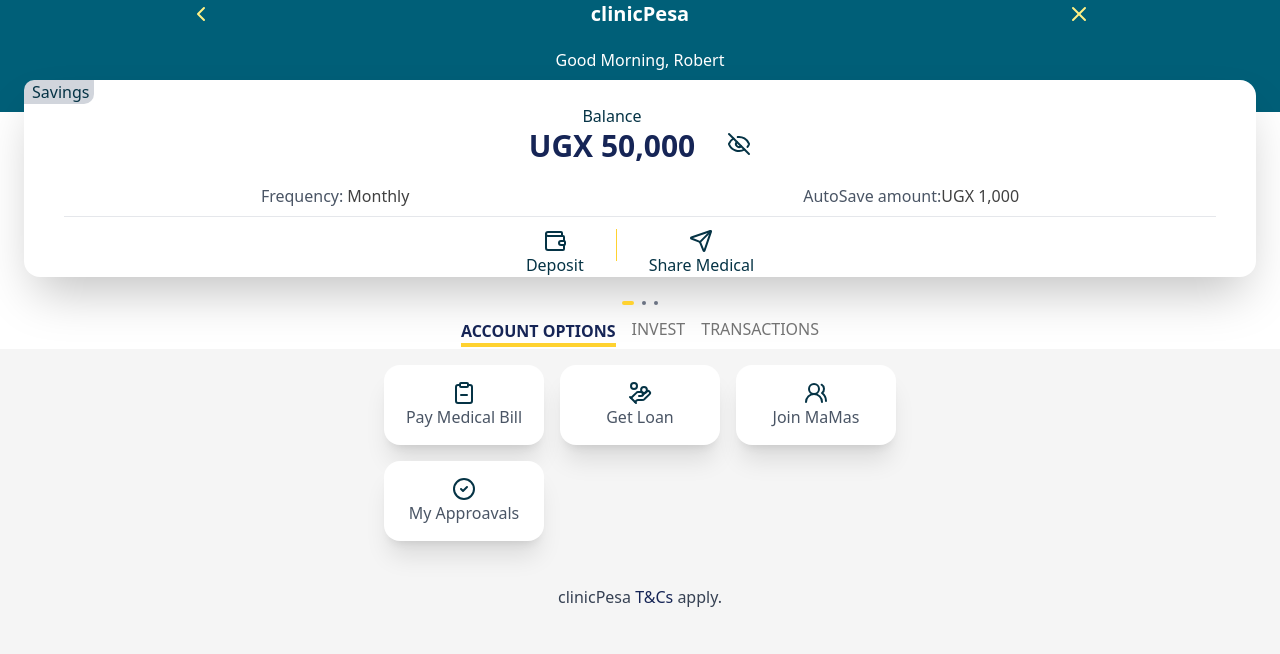
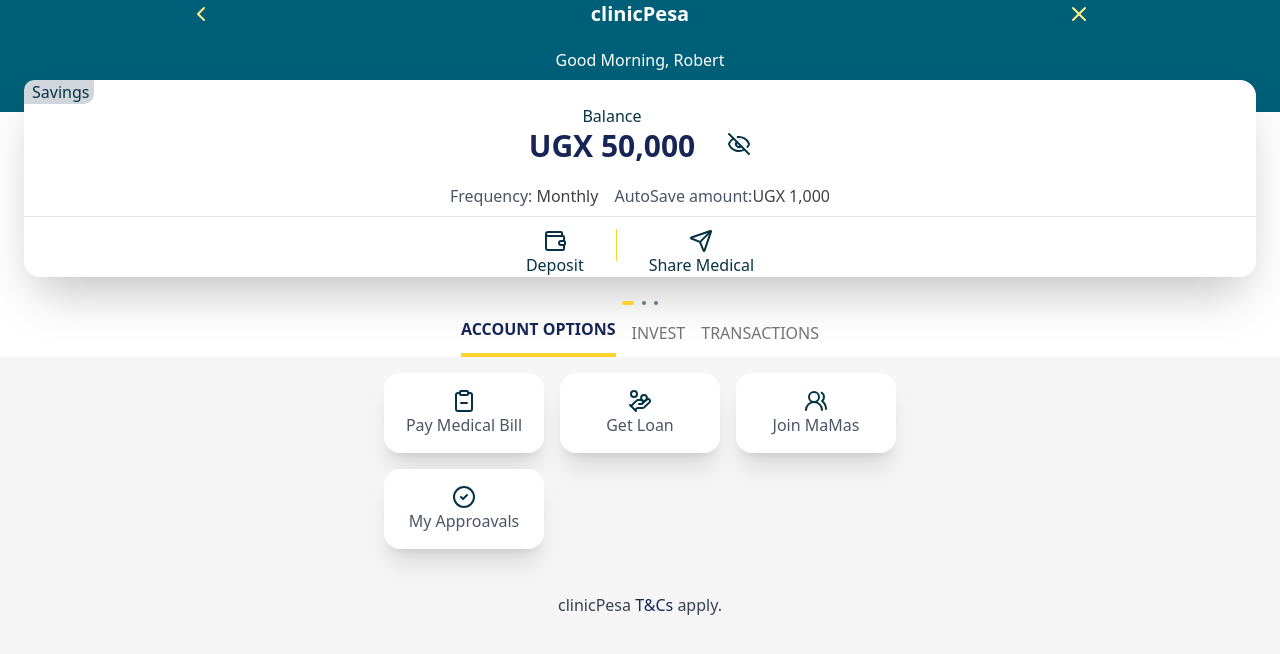
Before and after one commit to isaacmatovu/clinicpesa, a React (Vite) app: page / in a window 1280 px wide. Shown: the top 654 px of the page. Built offline with nearby package versions, Linux system fonts and the light colour scheme.

Commit message:
added new components

```diff
--- a/src/components/Selector/selector.tsx
+++ b/src/components/Selector/selector.tsx
@@ -43,7 +43,7 @@
       <div className="flex gap-4 justify-center items-center">
         <p onClick={handleOptions}>
           {options === "options" ? (
-            <p className=" text-blue-950 font-bold border-b-4 border-amber-300 border-spacing-4">
+            <p className=" text-blue-950 font-bold border-b-4 pb-3 border-amber-300 border-spacing-4">
               ACCOUNT OPTIONS
             </p>
           ) : (
@@ -52,7 +52,7 @@
         </p>
         <p onClick={handleInvest}>
           {options === "invest" ? (
-            <p className="mb-2 text-blue-950 font-bold border-b-4 border-amber-300 rounded-tr-2xl">
+            <p className="mb-2 text-blue-950 font-bold border-b-4 pb-3 border-amber-300 rounded-tr-2xl">
               INVEST
             </p>
           ) : (
@@ -61,7 +61,7 @@
         </p>
         <p onClick={handleTransactions}>
           {options === "transactions" ? (
-            <p className="mb-2 text-blue-950 font-bold border-b-4 border-amber-300 rounded-t-2xl">
+            <p className="mb-2 text-blue-950 font-bold border-b-4 pb-3 border-amber-300 rounded-t-2xl">
               TRANSACTIONS
             </p>
           ) : (
--- a/src/components/infocard/infoCard.tsx
+++ b/src/components/infocard/infoCard.tsx
@@ -12,18 +12,24 @@
             <p className="text-cyan-950 font-medium">Balance</p>
             <p className="text-blue-950 text-3xl font-bold">UGX 50,000</p>
           </div>
-          <div className="flex justify-center items-end ml-8 mb-2">
+          <div className="flex justify-self-end items-end ml-8 mb-2">
             <EyeOff className="text-cyan-950" />
           </div>
         </div>
-        <div className="flex justify-around items-center mt-5 border-b-[0.5px] border-gray-200 mx-10 pb-2">
+        <div className="flex justify-center gap-4 items-center mt-5 border-b-[0.5px] border-gray-200 pb-2">
           <div className="flex gap-1">
             <p className="text-gray-600">Frequency:</p>
             <p className="text-neutral-700 font-medium">Monthly</p>
           </div>
-          <div className="flex">
-            <p className="text-gray-600">AutoSave amount:</p>
-            <p className="text-neutral-700 font-medium">UGX 1,000</p>
+          <div className="flex ">
+            <div className="text-gray-600 flex gap-1">
+              <p>AutoSave</p>
+              <p>amount:</p>
+            </div>
+            <div className="text-neutral-700 font-medium flex gap-1">
+              <p>UGX </p>
+              <p>1,000</p>
+            </div>
           </div>
         </div>
         <div className="flex justify-center my-3">
```
